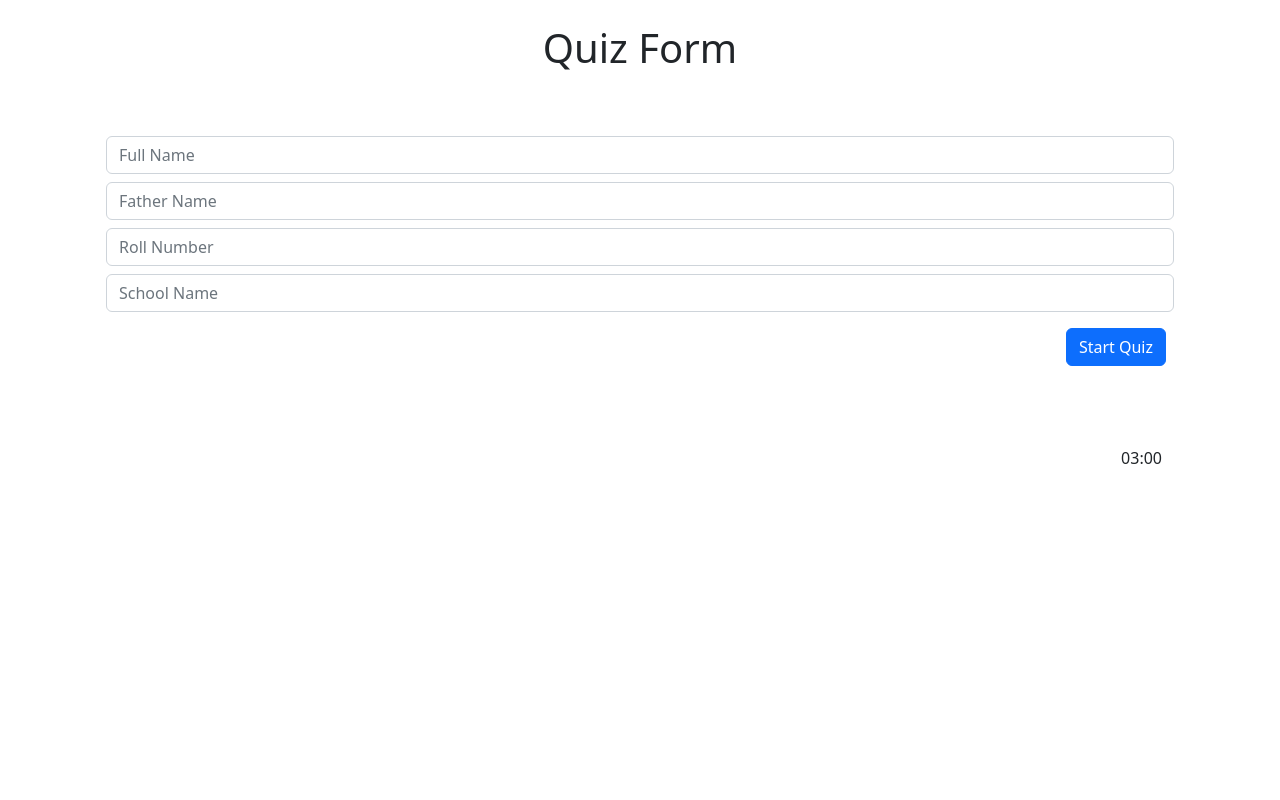
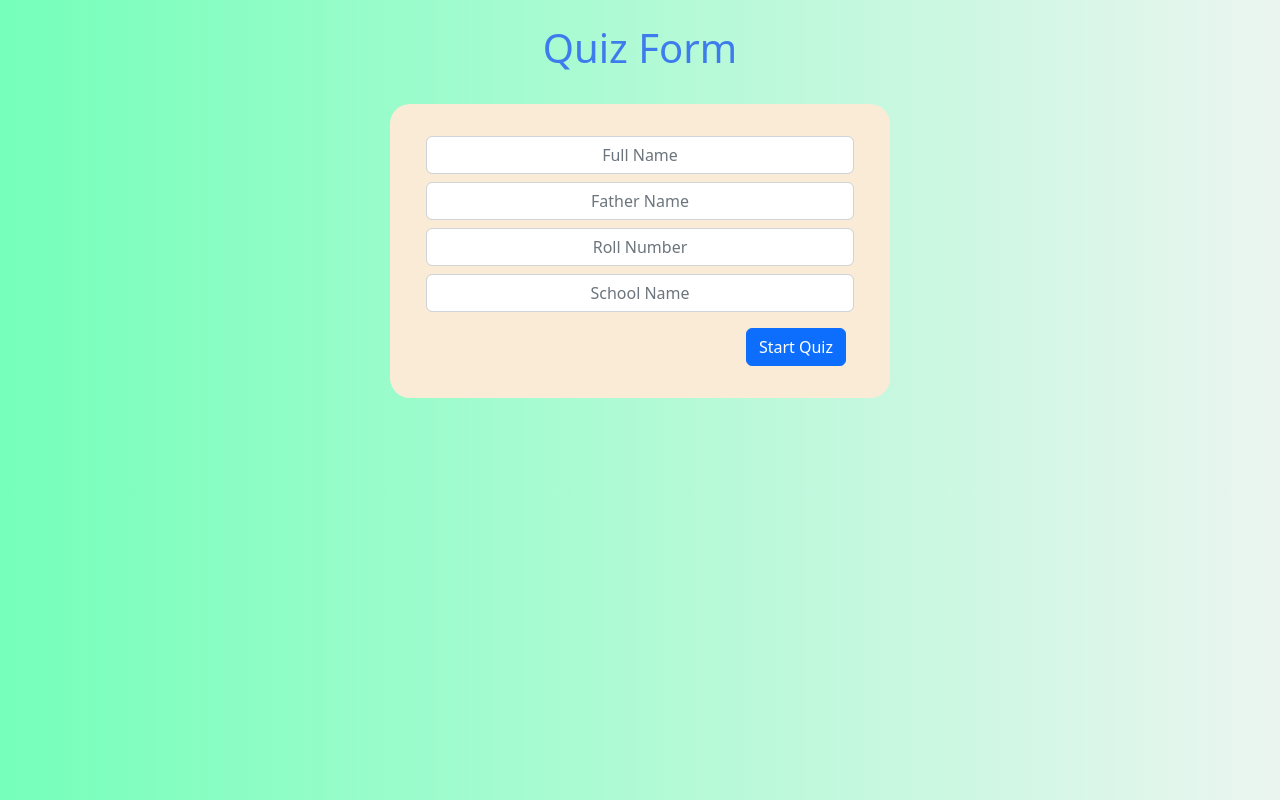
Before and after one commit to faizan542/Js_Quiz_App, a plain HTML site: page index.html in a window 1280 px wide. Drawn offline with nearby package versions, Linux system fonts and the light colour scheme.

Commit message:
Style quiz form

```diff
--- a/style.css
+++ b/style.css
@@ -1,3 +1,26 @@
+body{
+    background: linear-gradient(to left,#ebf5f0,#75ffba);
+}
+
+#quiz_form{
+    background-color: antiquewhite;
+    border-radius: 20px;
+    max-width: 500px;
+}
+
+.input_div, input{
+    text-align: center;
+    font-weight: 500 !important;
+}
+
+.heading{
+    color: #3e7bed;
+}
+
 .question{
     color: blue;
 }
+
+#timer{
+    display: none;
+}
```
